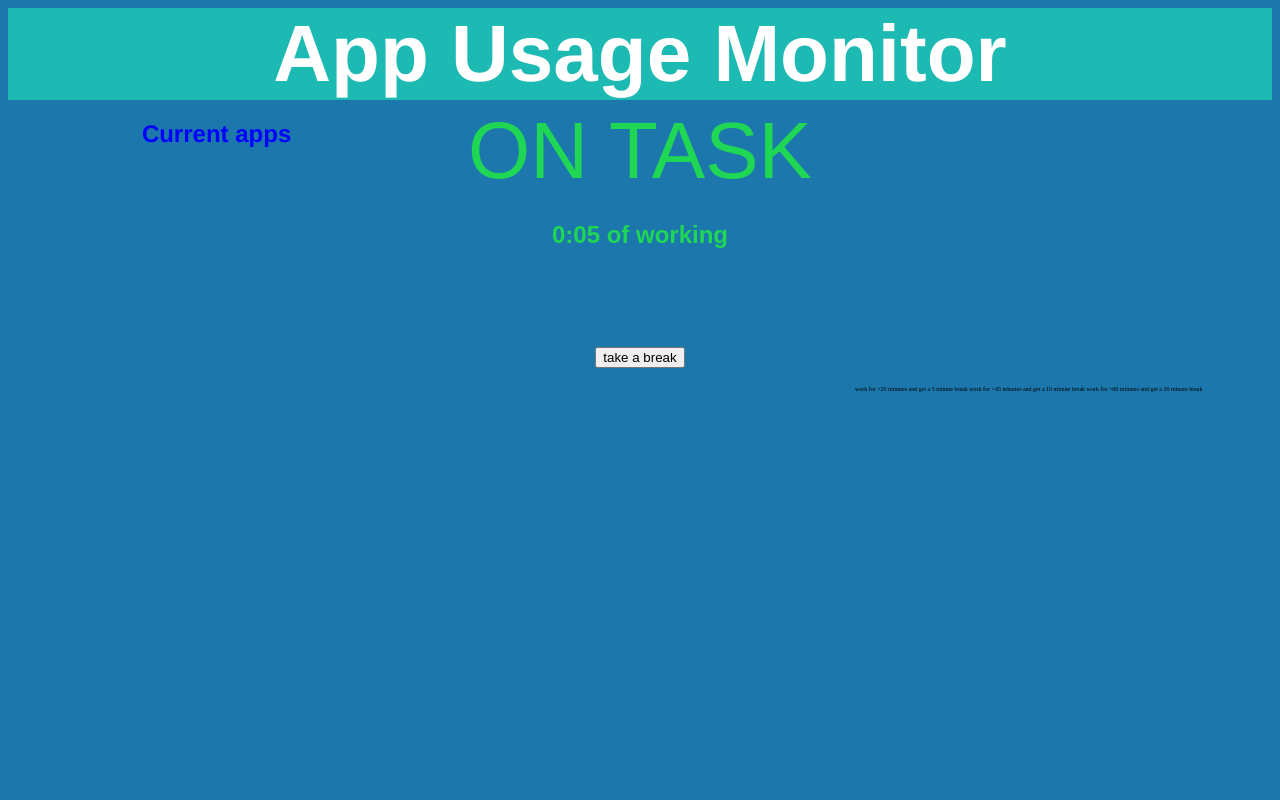
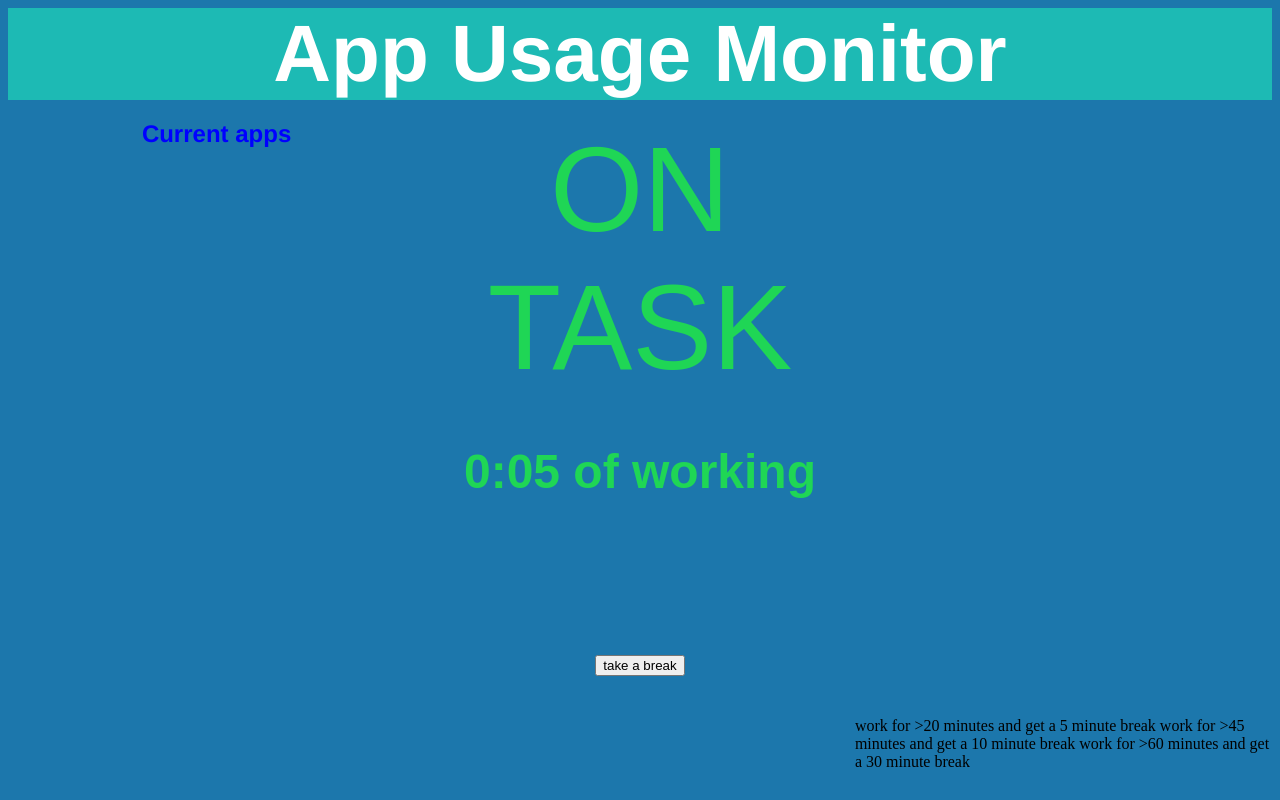
Before and after one commit to Brucewastaken/git-init-2023, an Electron app: page index.html in a window 1280 px wide. Drawn offline with Linux system fonts and the light colour scheme; no server answers.

Commit message:
Update index.html

```diff
--- a/index.html
+++ b/index.html
@@ -48,11 +48,11 @@
     }
 
     #time{
-      font-size: 30%;
+      font-size: 40%;
     }
 
     .right{
-        font-size: 30%;
+        font-size: 100%;
         width: 33%;
         float: right;
     }
@@ -64,8 +64,8 @@
     }
     .main_text{
         font-family: Arial, Helvetica, sans-serif;
-        padding: 5px;
-        font-size: 10vh;
+        padding: 20px;
+        font-size: 15vh;
         width: 33%; /* Set the width of the div */
         margin: 0 auto; /* Center the div horizontally */
         text-align: center; /* Center the div vertically */
@@ -112,6 +112,7 @@
 
     function clickButton() {
       if (timeCounter >= 3600) {
+        timeCounter = 0;
         breakCounter = 1800;
         onBreak = true;
         var timeElement = document.getElementById('time');
@@ -121,6 +122,7 @@
         document.getElementById('time').className = "text_on_task";
         document.getElementById('alert').className = "text_on_task";
       } else if (timeCounter >= 2700) {
+        timeCounter = 0;
         breakCounter = 600;
         onBreak = true;
         var timeElement = document.getElementById('time');
@@ -130,6 +132,7 @@
         document.getElementById('time').className = "text_on_task";
         document.getElementById('alert').className = "text_on_task";
       } else if (timeCounter >= 30) {
+        timeCounter = 0;
         breakCounter = 30;
         onBreak = true;
         var timeElement = document.getElementById('time');
```
